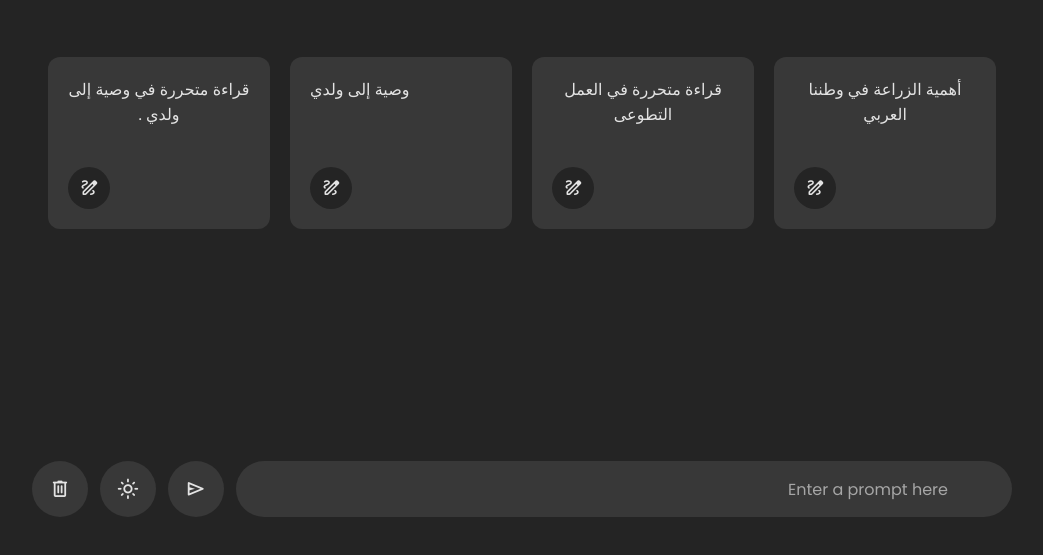
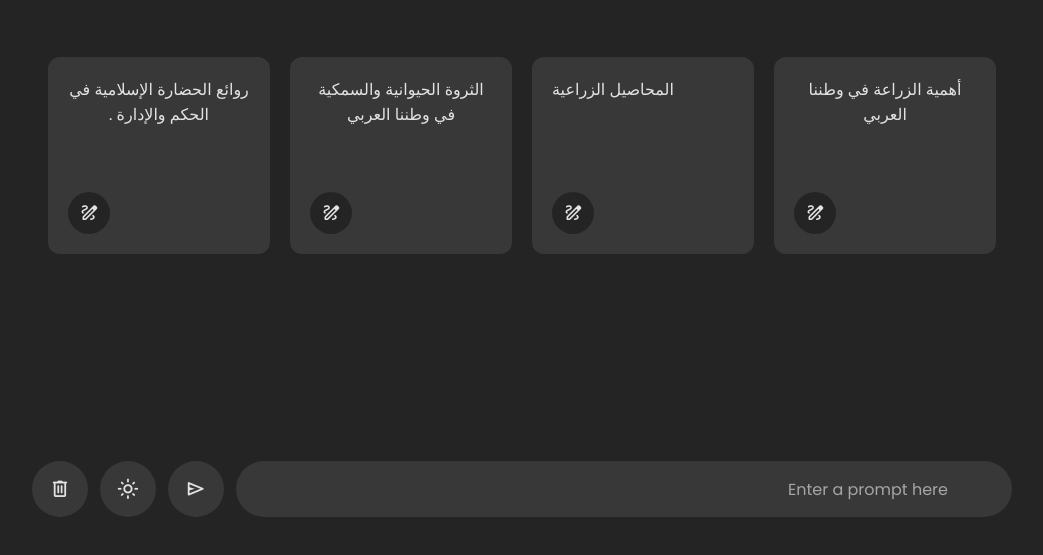
Before and after one commit to edigitalegy/site122, a plain HTML site: page learning/content/chatbot/index.html in a window 1280 px wide. Shown: the part 211-766 px from the top of the page, without its empty margins (118-1161 px from the left). Drawn offline with nearby package versions, Linux system fonts and the light colour scheme.

Commit message:
Update index.html

```diff
--- a/learning/content/chatbot/index.html
+++ b/learning/content/chatbot/index.html
@@ -22,23 +22,23 @@
         <span class="icon material-symbols-rounded">draw</span>
       </li>
       <li class="suggestion">
-        <h4 class="text">قراءة متحررة في العمل التطوعى </h4>
+        <h4 class="text">المحاصيل الزراعية  </h4>
         <span class="icon material-symbols-rounded">draw</span>
       </li>
       <li class="suggestion">
-        <h4 class="text">وصية إلى ولدي  </h4>
+        <h4 class="text">الثروة الحيوانية والسمكية في وطننا العربي  </h4>
         <span class="icon material-symbols-rounded">draw</span>
       </li>
       <li class="suggestion">
-        <h4 class="text">قراءة متحررة في وصية إلى ولدي .</h4>
+        <h4 class="text">روائع الحضارة الإسلامية في الحكم والإدارة .</h4>
         <span class="icon material-symbols-rounded">draw</span>
       </li>
       <li class="suggestion">
-        <h4 class="text">حرية الذين يعلمون..</h4>
+        <h4 class="text">روائع الحضارة الإسلامية في النظام الاقتصادي والاجتماعي</h4>
         <span class="icon material-symbols-rounded">draw</span>
       </li>
       <li class="suggestion">
-        <h4 class="text">قراءة متحررة حرية الذين يعلمون. </h4>
+        <h4 class="text"> روائع الحضارة الإسلامية في العلوم والآداب</h4>
         <span class="icon material-symbols-rounded">draw</span>
       </li>
     </ul>
```
